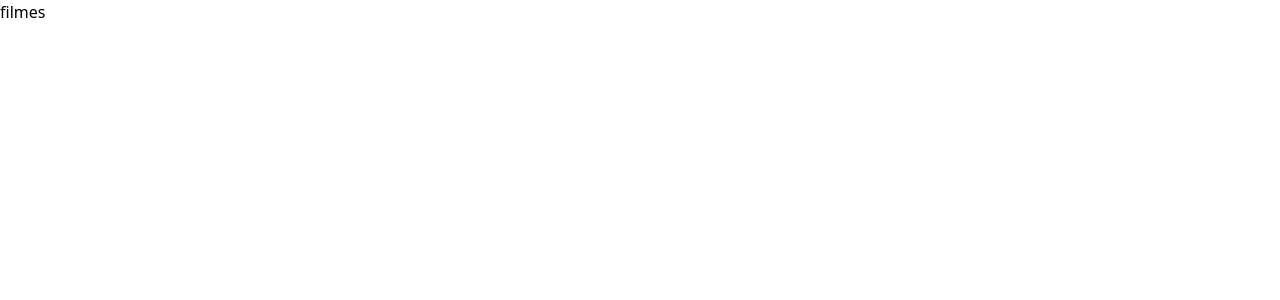
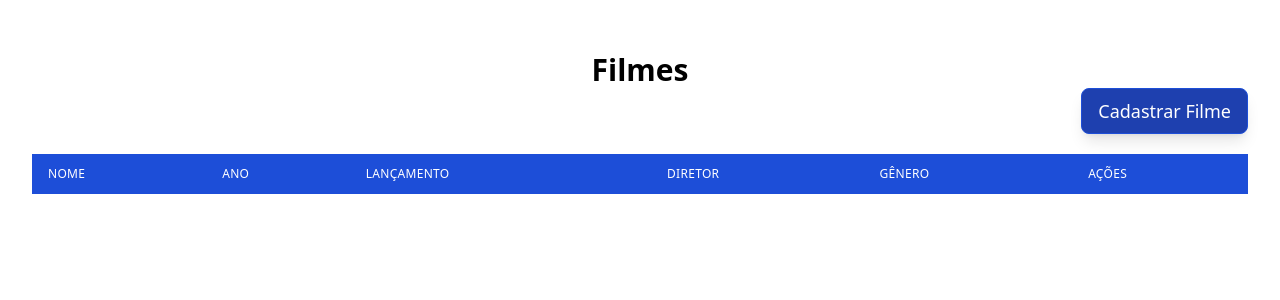
Before and after one commit to salathiel-dev/projeto-filmes, a Next.js app: page /filmes in a window 1280 px wide. Shown: the top 300 px of the page. Built offline with nearby package versions, Linux system fonts and the light colour scheme.

Commit message:
Atualizando o front end

```diff
--- a/package.json
+++ b/package.json
@@ -5,12 +5,14 @@
     "dev": "next dev"
   },
   "dependencies": {
+    "@hookform/resolvers": "^3.9.0",
     "@prisma/client": "^5.19.1",
     "next": "^14.2.13",
     "pg": "^8.13.0",
     "prisma": "^5.19.1",
     "react": "^18.3.1",
     "react-dom": "^18.3.1",
+    "react-hook-form": "^7.53.0",
     "yup": "^1.4.0"
   },
   "devDependencies": {
--- a/pages/filmes/index.js
+++ b/pages/filmes/index.js
@@ -1,9 +1,63 @@
 "use client";
+import Link from "next/link";
 
 export default function Home() {
   return (
-    <div className="">
-      filmes
-    </div>
-  )
+    <div className="min-h-screen bg-blue-40 p-8">
+       <h1 className="text-center mt-5 font-extrabold text-3xl text-black-800">Filmes</h1>
+      <div className="flex justify-end mb-5">
+        <Link href="/filmes/novo">
+          <div className="transition duration-300 hover:bg-blue-500 hover:border-blue-700 border border-blue-700 bg-blue-800 shadow-lg rounded-lg text-white text-lg py-2 px-4">
+            <span>Cadastrar Filme</span>
+          </div>
+        </Link>
+      </div>
+      <div className="-mx-4 -my-2 overflow-x-auto sm:-mx-6 lg:-mx-8">
+          <div className="inline-block min-w-full py-2 align-middle sm:px-6 lg:px-8">
+            <table className="min-w-full divide-y divide-gray-300">
+            <thead className="bg-blue-700 text-white">
+           <tr>
+                  <th
+                    scope="col"
+                    className="py-3 pl-4 pr-3 text-left text-xs font-medium uppercase tracking-wide"
+                  >
+                    Nome
+                  </th>
+                  <th
+                    scope="col"
+                    className="px-3 py-3 text-left text-xs font-medium uppercase tracking-wide"
+                  >
+                    Ano
+                  </th>
+                  <th
+                    scope="col"
+                    className="py-3 pl-4 pr-3 text-left text-xs font-medium uppercase tracking-wide"
+                  >
+                    Lançamento
+                  </th>
+                  <th
+                    scope="col"
+                    className="px-3 py-3 text-left text-xs font-medium uppercase tracking-wide"
+                  >
+                    Diretor
+                  </th>
+                  <th
+                    scope="col"
+                    className="py-3 pl-4 pr-3 text-left text-xs font-medium uppercase tracking-wide"
+                  >
+                    Gênero
+                  </th>
+                  <th
+                    scope="col"
+                    className="px-3 py-3 text-left text-xs font-medium uppercase tracking-wide"
+                  >
+                    Ações
+                  </th>
+                </tr>
+              </thead>
+            </table>
+          </div>
+        </div>
+      </div>
+  );
 }
--- /dev/null
+++ b/pages/filmes/novo/index.js
@@ -0,0 +1,102 @@
+import { useForm } from "react-hook-form";
+import { yupResolver } from "@hookform/resolvers/yup";
+import * as yup from "yup";
+import Link from "next/link";
+
+const generos = [
+];
+
+const schema = yup.object().shape({
+  titulo: yup.string().required("Título é obrigatório"),
+  ano: yup.number().min(1900, "Ano deve ser maior que 1900").required("Ano é obrigatório"),
+  lancamento: yup.string().required("Lançamento é obrigatório"),
+  diretor: yup.string().required("Diretor é obrigatório"),
+  genero: yup.string().required("Gênero é obrigatório"),
+});
+
+export default function CadastroFilmes() {
+  const {
+    register,
+    handleSubmit,
+    formState: { errors },
+  } = useForm({
+    resolver: yupResolver(schema),
+  });
+
+  const onSubmit = (data) => {
+    console.log(data);
+  };
+
+  return (
+    <div className="min-h-screen bg-white p-8 flex flex-col items-center">
+      <h1 className="text-center mt-5 font-extrabold text-3xl text-gray-800">Cadastro de Filmes</h1>
+
+      <form
+        onSubmit={handleSubmit(onSubmit)}
+        className="flex flex-col w-96 bg-white border rounded-lg shadow-lg p-6 mt-5"
+      >
+        <label htmlFor="titulo" className="mb-2 font-semibold text-gray-700">Título</label>
+        <input
+          {...register("titulo")}
+          className={`border-2 p-3 rounded-lg transition duration-200 ${errors.titulo ? 'border-red-500' : 'border-gray-300 focus:border-blue-500'}`}
+          id="titulo"
+          type="text"
+          placeholder="Digite o título do filme"
+        />
+        {errors.titulo && <span className="text-red-500 text-sm">{errors.titulo.message}</span>}
+
+        <label htmlFor="ano" className="mt-4 mb-2 font-semibold text-gray-700">Ano de Lançamento</label>
+        <input
+          {...register("ano")}
+          className={`border-2 p-3 rounded-lg transition duration-200 ${errors.ano ? 'border-red-500' : 'border-gray-300 focus:border-blue-500'}`}
+          id="ano"
+          type="number"
+          placeholder="Digite o ano"
+        />
+        {errors.ano && <span className="text-red-500 text-sm">{errors.ano.message}</span>}
+
+        <label htmlFor="lancamento" className="mt-4 mb-2 font-semibold text-gray-700">Lançamento</label>
+        <input
+          {...register("lancamento")}
+          className={`border-2 p-3 rounded-lg transition duration-200 ${errors.lancamento ? 'border-red-500' : 'border-gray-300 focus:border-blue-500'}`}
+          id="lancamento"
+          type="text"
+          placeholder="Digite as informações de Lançamento"
+        />
+        {errors.lancamento && <span className="text-red-500 text-sm">{errors.lancamento.message}</span>}
+
+        <label htmlFor="diretor" className="mt-4 mb-2 font-semibold text-gray-700">Diretor</label>
+        <input
+          {...register("diretor")}
+          className={`border-2 p-3 rounded-lg transition duration-200 ${errors.diretor ? 'border-red-500' : 'border-gray-300 focus:border-blue-500'}`}
+          id="diretor"
+          type="text"
+          placeholder="Digite o nome do diretor"
+        />
+        {errors.diretor && <span className="text-red-500 text-sm">{errors.diretor.message}</span>}
+
+        <label htmlFor="genero" className="mt-4 mb-2 font-semibold text-gray-700">Gênero</label>
+        <select
+          {...register("genero")}
+          className={`border-2 p-3 rounded-lg transition duration-200 ${errors.genero ? 'border-red-500' : 'border-gray-300 focus:border-blue-500'}`}
+          id="genero"
+        >
+          <option value="">Selecione um gênero</option>
+          {generos.map((genero) => (
+            <option key={genero.id} value={genero.id}>{genero.nome}</option>
+          ))}
+        </select>
+        {errors.genero && <span className="text-red-500 text-sm">{errors.genero.message}</span>}
+
+        <div className="flex justify-between mt-6">
+          <Link href="/" className="bg-red-500 text-white py-2 px-4 rounded-lg hover:bg-red-600 transition duration-200">
+            Cancelar
+          </Link>
+          <button type="submit" className="bg-blue-500 text-white py-2 px-4 rounded-lg hover:bg-blue-600 transition duration-200">
+            Salvar
+          </button>
+        </div>
+      </form>
+    </div>
+  );
+}
--- a/pages/genero/index.js
+++ b/pages/genero/index.js
@@ -1,31 +1,43 @@
 "use client";
 import Link from "next/link";
-import { useState } from "react";
-import * as yup from 'yup';
-import { yupResolver } from '@hookform/resolvers/yup';
-import { Form, useForm } from 'react-hook-form';
 
 export default function Home() {
+  return (
+    <div className="min-h-screen bg-white p-8 flex flex-col items-center">
+      <h1 className="text-center mt-5 font-extrabold text-3xl text-gray-800">Gênero de Filmes</h1>
 
+      <div className="flex justify-end w-full mb-5">
+        <Link href="/genero/novo">
+          <div className="transition duration-300 hover:bg-blue-500 hover:border-blue-700 border border-blue-700 bg-blue-800 shadow-lg rounded-lg text-white text-lg py-2 px-4">
+            <span>Cadastrar gênero</span>
+          </div>
+        </Link>
+      </div>
 
-  return (
-    <div className="">
-      <h1 className="text-center mt-5 font-bold text-2xl">Cadastro de Gênero</h1>
-
-      <form className="flex flex-col w-52 border-2 border-black-100 p-2">
-        <label>Nome do gênero</label>
-        <input className="border-2 border-red-100 " id="sobrenome" type="text" autoComplete="sobrenome"/>
-
-
-      </form>
-
-<Link href='/genero/novo'>
-    <div className="hover:bg-slate-300  hover:border-gray-600 col-span-1 border border-gray-400 bg-gray-300 h-24 rounded-md shadow-lg items-center flex justify-center m-2 flex-col shadow-blue-300 p-2 text-center">
-
-    <span className="">Cadastrar genero</span>
+      <div className="overflow-x-auto w-full">
+        <div className="inline-block min-w-full py-2 align-middle">
+          <table className="min-w-full divide-y divide-gray-300 bg-white rounded-lg shadow-md">
+            <thead className="bg-blue-400 text-white">
+              <tr>
+                <th
+                  scope="col"
+                  className="py-3 pl-4 pr-3 text-left text-xs font-medium uppercase tracking-wide"
+                >
+                  Gênero
+                </th>
+                <th
+                  scope="col"
+                  className="px-3 py-3 text-left text-xs font-medium uppercase tracking-wide"
+                >
+                  Ações
+                </th>
+              </tr>
+            </thead>
+            <tbody className="divide-y divide-gray-300">
+            </tbody>
+          </table>
+        </div>
+      </div>
     </div>
-  </Link>
-
-    </div>
-  )
+  );
 }
--- a/pages/genero/novo/index.js
+++ b/pages/genero/novo/index.js
@@ -1,13 +1,65 @@
+import { useForm } from "react-hook-form";
+import { yupResolver } from "@hookform/resolvers/yup";
+import * as yup from "yup";
 import Link from "next/link";
 
+const schema = yup.object().shape({
+  nome: yup.string().required("Nome do gênero é obrigatório"),
+  descricao: yup.string().required("Descrição é obrigatória"),
+});
+
 export default function Home() {
+  const {
+    register,
+    handleSubmit,
+    formState: { errors },
+  } = useForm({
+    resolver: yupResolver(schema),
+  });
+
+  const onSubmit = (data) => {
+    console.log(data);
+  };
+
   return (
-    <main className="">
-        <h1 className="text-center mt-5 font-bold text-2xl">Gerenciamento de Filmes</h1>
-        <div className="m-5 flex flex-row gap-5 h-100">
+    <main className="min-h-screen bg-gradient-to-r from-gary-400 to-gray-600 p-8 flex items-center justify-center">
+      <div className="bg-white rounded-lg shadow-lg p-6 w-full max-w-md">
+        <h1 className="text-center mb-6 font-extrabold text-2xl text-gray-800">Cadastrar Gênero de Filmes</h1>
 
-        </div>
+        <form
+          onSubmit={handleSubmit(onSubmit)}
+          className="flex flex-col"
+        >
+          <label htmlFor="nome" className="mb-2 font-semibold text-gray-700">Nome do Gênero</label>
+          <input
+            {...register("nome")}
+            className={`border-2 p-3 mb-4 rounded-lg transition duration-200 ${errors.nome ? 'border-red-500' : 'border-gray-300 focus:border-blue-500'}`}
+            id="nome"
+            type="text"
+            placeholder="Digite o nome do gênero"
+          />
+          {errors.nome && <span className="text-red-500 text-sm">{errors.nome.message}</span>}
 
+          <label htmlFor="descricao" className="mb-2 font-semibold text-gray-700">Descrição</label>
+          <textarea
+            {...register("descricao")}
+            className={`border-2 p-3 mb-4 rounded-lg transition duration-200 ${errors.descricao ? 'border-red-500' : 'border-gray-300 focus:border-blue-500'}`}
+            id="descricao"
+            rows="4"
+            placeholder="Digite uma descrição do gênero"
+          />
+          {errors.descricao && <span className="text-red-500 text-sm">{errors.descricao.message}</span>}
+
+          <div className="flex justify-between mt-4">
+            <Link href="/" className="bg-red-500 text-white py-2 px-4 rounded-lg hover:bg-red-600 transition duration-200">
+              Cancelar
+            </Link>
+            <button type="submit" className="bg-blue-500 text-white py-2 px-4 rounded-lg hover:bg-blue-600 transition duration-200">
+              Salvar
+            </button>
+          </div>
+        </form>
+      </div>
     </main>
   );
 }
--- a/pages/index.js
+++ b/pages/index.js
@@ -2,22 +2,27 @@ import Link from "next/link";
 
 export default function Home() {
   return (
-    <main className="">
-        <h1 className="text-center mt-5 font-bold text-2xl">Gerenciamento de Filmes</h1>
-        <div className="m-5 flex flex-row gap-5 h-100">
-          <ClassCard label="Genêro" description="Cadastro de Gênero" href="/genero" />
-          <ClassCard label="Filmes" description="Cadastro de Filmes" href="/filmes" />
-        </div>
-
+    <main className="min-h-screen bg-blue-40 p-8">
+      <h1 className="text-center mt-5 font-extrabold text-3xl text-black-800">
+        Gerenciamento de Filmes
+      </h1>
+      <div className="mt-10 grid grid-cols-2 gap-6">
+        <ClassCard label="Gênero" description="Gerenciar Gêneros" href="/genero" />
+        <ClassCard label="Filmes" description="Gerenciar Filmes" href="/filmes" />
+      </div>
     </main>
   );
 }
 
-function ClassCard({label, description, href=""}) {
-  return <Link href={href}>
-    <div className="hover:bg-slate-300  hover:border-gray-600 col-span-1 border border-gray-400 bg-gray-300 h-24 rounded-md shadow-lg items-center flex justify-center m-2 flex-col shadow-blue-300 p-2 text-center">
-    <span className="text-blue-950 font-bold text-lg">{label}</span>
-    <span className="">{description}</span>
-    </div>
-  </Link>
+function ClassCard({ label, description, href = "" }) {
+  return (
+    <Link href={href}>
+      <div className="hover:bg-blue-200 hover:border-blue-400 border border-black-300 bg-white h-28 rounded-lg shadow-lg items-center flex justify-center m-4 flex-col transform transition-transform duration-200 hover:scale-105 p-4 text-center">
+        <span className="text-black-400 font-semibold text-xl mb-1">
+          {label}
+        </span>
+        <span className="text-black-700 text-sm">{description}</span>
+      </div>
+    </Link>
+  );
 }
```
Also changed, not shown: 1 other file (tests, documents, lock files or other folders).
